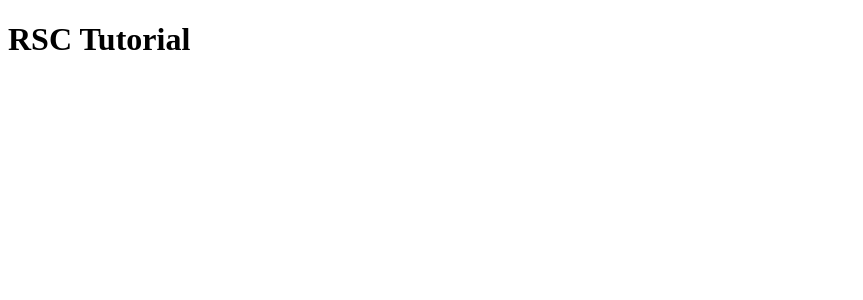
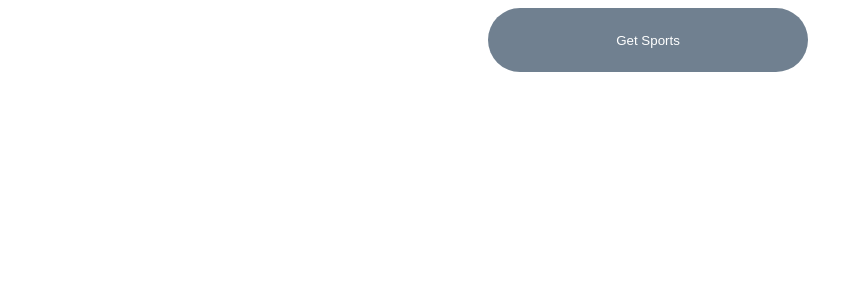
Before and after one commit to y3kh6s03/RSC-tutorial, a React (Vite) app: page / in a window 1280 px wide. Shown: the top 300 px of the page, without its empty margins (0-863 px from the left). Built offline with nearby package versions, Linux system fonts and the light colour scheme.

Commit message:
#2 Create Button component

```diff
--- /dev/null
+++ b/src/App.style.ts
@@ -0,0 +1,8 @@
+import { css } from '@emotion/react';
+
+export const app = css({
+  width: '100vw',
+  heiht: '100dvh',
+  display: 'flex',
+  justifyContent: 'center'
+});
--- a/src/App.tsx
+++ b/src/App.tsx
@@ -1,9 +1,12 @@
+import { app } from "./App.style"
+import Button from "./common/button/button"
+
 function App() {
 
   return (
-    <h1>
-      RSC Tutorial
-    </h1>
+    <div css={app}>
+      <Button/>
+    </div>
   )
 }
 
--- /dev/null
+++ b/src/common/button/button.style.ts
@@ -0,0 +1,14 @@
+import { css } from '@emotion/react';
+
+export const button = css({
+  width: '20rem',
+  height: '4rem',
+  backgroundColor: 'slategray',
+  color: '#fff',
+  border: 'none',
+  borderRadius: '50px',
+
+  '&:hover': {
+    backgroundColor: 'lightslategray',
+  },
+});
--- /dev/null
+++ b/src/common/button/button.tsx
@@ -0,0 +1,7 @@
+import { button } from './button.style';
+
+const Button = () => {
+  return <button css={button}>Get Sports</button>;
+};
+
+export default Button;
```
Also changed, not shown: src/App.css (deleted).
